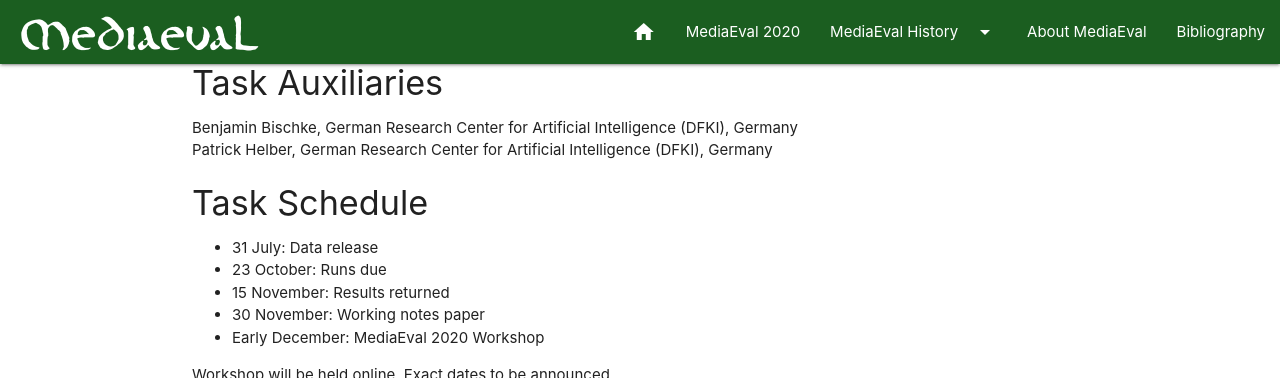
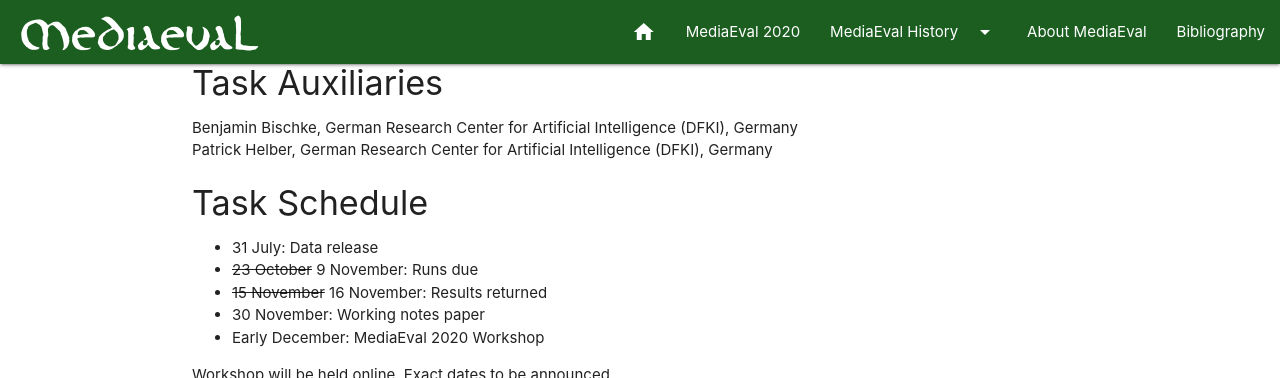
Before and after one commit to multimediaeval/multimediaeval.github.io, a Jekyll site: the page built from _editions/2020/tasks/floodmultimedia.md, in a window 1280 px wide and 900 px high, scrolled down 2473 px, cut to the strip 0-378 px from the top of the window. Built offline with Jekyll 4.4.1, drawn with Linux system fonts in a browser that asks for light colours.

Commit message:
Update floodmultimedia.md

```diff
--- a/_editions/2020/tasks/floodmultimedia.md
+++ b/_editions/2020/tasks/floodmultimedia.md
@@ -79,8 +79,8 @@
 
 #### Task Schedule
 * 31 July: Data release <!-- # Replace XX with your date. Latest possible is 31 July-->
-* 23 October: Runs due <!-- # Replace XX with your date. Latest possible is 31 October-->
-* 15 November: Results returned  <!-- Fixed. Please do not change-->
+* ~~23 October~~ 9 November: Runs due <!-- # Replace XX with your date. Latest possible is 31 October-->
+* ~~15 November~~ 16 November: Results returned  <!-- Fixed. Please do not change-->
 * 30 November: Working notes paper  <!-- Fixed. Please do not change-->
 * Early December: MediaEval 2020 Workshop <!-- Fixed. Please do not change-->
 
```
